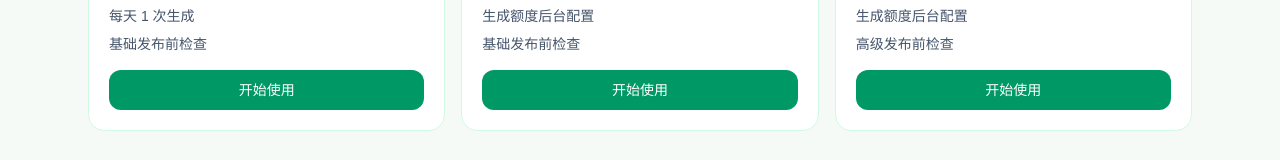
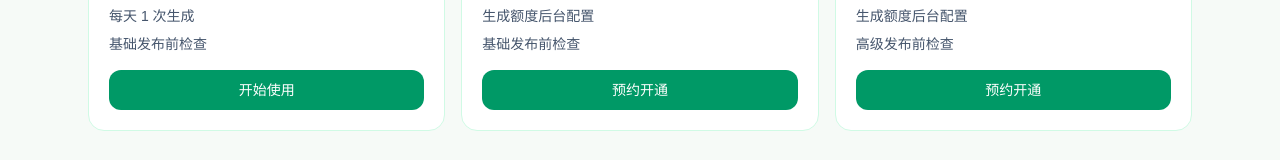
Before and after one commit to TonyYoungHuang/wechat-formatter, a Next.js app in the folder paibanmao-saas/: page /pricing in a window 1280 px wide. Shown: the part 355-515 px from the top of the page. Built offline with nearby package versions, Linux system fonts and the light colour scheme; no server answers; the database is empty.

Commit message:
phase 4 refine pricing page ctas

```diff
--- a/paibanmao-saas/src/app/pricing/page.tsx
+++ b/paibanmao-saas/src/app/pricing/page.tsx
@@ -29,15 +29,27 @@ function formatPrice(priceCents: number | null) {
 }
 
 function formatGenerationLimit(daily: number | null, monthly: number | null) {
-  if (daily) {
+  if (daily !== null) {
     return `每天 ${daily} 次生成`;
   }
 
-  if (monthly) {
+  if (monthly !== null) {
     return `每月 ${monthly} 次生成`;
   }
 
   return "生成额度后台配置";
+}
+
+function getPlanAction(priceCents: number | null) {
+  if (priceCents === null) {
+    return "预约开通";
+  }
+
+  if (priceCents === 0) {
+    return "开始使用";
+  }
+
+  return "开通套餐";
 }
 
 export default async function PricingPage() {
@@ -72,7 +84,7 @@ export default async function PricingPage() {
                 <li>{plan.advancedChecks ? "高级发布前检查" : "基础发布前检查"}</li>
               </ul>
               <Button className="w-full" asChild>
-                <Link href={`/register?plan=${plan.code}`}>{plan.priceCents && plan.priceCents > 0 ? "开通套餐" : "开始使用"}</Link>
+                <Link href={`/register?plan=${plan.code}`}>{getPlanAction(plan.priceCents)}</Link>
               </Button>
             </CardContent>
           </Card>
```
